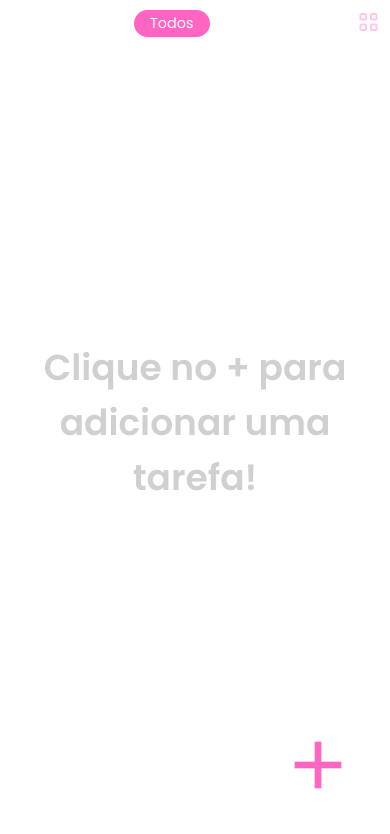
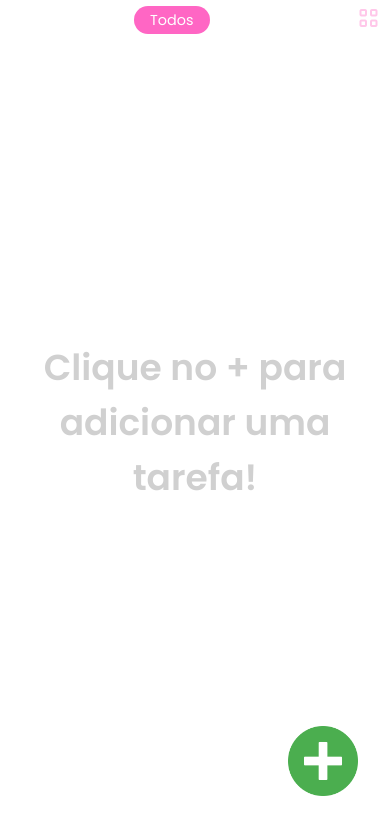
Before and after one commit to EnzoRibeir/To-do-list, a plain HTML site: page index.html in a window 390 px wide. Drawn offline with nearby package versions, Linux system fonts and the light colour scheme.

Commit message:
ajustes no botao de add-taks

```diff
--- a/css/styles.css
+++ b/css/styles.css
@@ -47,7 +47,7 @@ button {
 
   /* Navigation */
   #nav {
-    margin: 0.6rem 0rem;
+    margin: 0.4rem 0rem;
     overflow: hidden;
     position: relative;
     display: flex;
@@ -206,16 +206,17 @@ button {
   }
 
   /* Add Task Button */
-  #btn-add-task .material-symbols-outlined {
-    font-size: 5rem;
-    color: #ff66c4;
-
+  #btn-add-task {
+    width: 70px;
+    height: 70px;
+    position: fixed;
+    bottom: 3rem;
+    right: 2rem;
   }
 
-  #btn-add-task {
-    position: fixed;
-    bottom: 2rem;
-    right: 2rem;
+  #btn-add-task img {
+    width: 100%;
+    height: 100%;
   }
 
   /* Footer */
--- a/index.html
+++ b/index.html
@@ -89,9 +89,7 @@
 
         <div id="btn-add-task">
             <button>
-                <span class="material-symbols-outlined">
-                    add
-                </span>
+                <img src="img/icon_add-task.png" alt="adicionar tarefa" />
             </button>
         </div>
 
```
